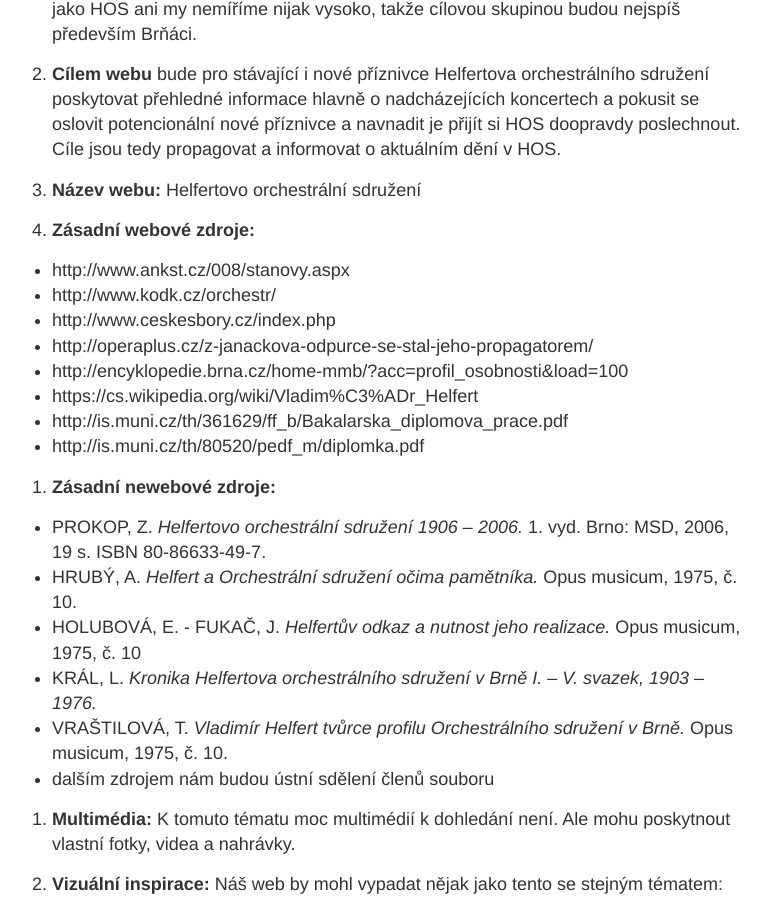
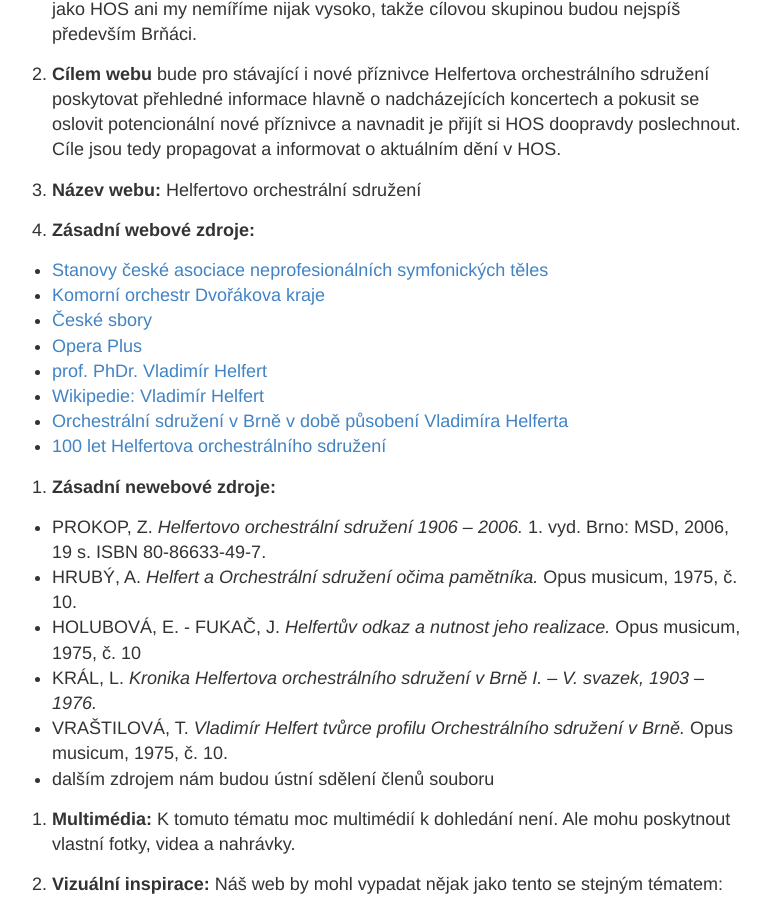
Before and after one commit to 447926/447926.github.io, a Jekyll site: the page built from about.md, in a window 1280 px wide and 900 px high, scrolled down 414 px. Shown: the whole window, without its empty margins (258-1028 px from the left). Built offline with Jekyll 4.4.1, drawn with Linux system fonts in a browser that asks for light colours.

Commit message:
Vytvoření hypertextových odkazů v About
Skrytí adresy a vytvoření klikatelných, popisujících odkazů

```diff
--- a/about.md
+++ b/about.md
@@ -13,14 +13,14 @@ permalink: /about/
 
 4. **Zásadní webové zdroje:**
 
-* http://www.ankst.cz/008/stanovy.aspx
-* http://www.kodk.cz/orchestr/
-* http://www.ceskesbory.cz/index.php
-* http://operaplus.cz/z-janackova-odpurce-se-stal-jeho-propagatorem/
-* http://encyklopedie.brna.cz/home-mmb/?acc=profil_osobnosti&load=100
-* https://cs.wikipedia.org/wiki/Vladim%C3%ADr_Helfert
-* http://is.muni.cz/th/361629/ff_b/Bakalarska_diplomova_prace.pdf
-* http://is.muni.cz/th/80520/pedf_m/diplomka.pdf
+* [Stanovy české asociace neprofesionálních symfonických těles](http://www.ankst.cz/008/stanovy.aspx)
+* [Komorní orchestr Dvořákova kraje](http://www.kodk.cz/orchestr/)
+* [České sbory](http://www.ceskesbory.cz/index.php)
+* [Opera Plus](http://operaplus.cz/z-janackova-odpurce-se-stal-jeho-propagatorem/)
+* [prof. PhDr. Vladimír Helfert](http://encyklopedie.brna.cz/home-mmb/?acc=profil_osobnosti&load=100)
+* [Wikipedie: Vladimír Helfert](https://cs.wikipedia.org/wiki/Vladim%C3%ADr_Helfert)
+* [Orchestrální sdružení v Brně v době působení Vladimíra Helferta](http://is.muni.cz/th/361629/ff_b/Bakalarska_diplomova_prace.pdf)
+* [100 let Helfertova orchestrálního sdružení](http://is.muni.cz/th/80520/pedf_m/diplomka.pdf)
 
 
 5. **Zásadní newebové zdroje:**
```
